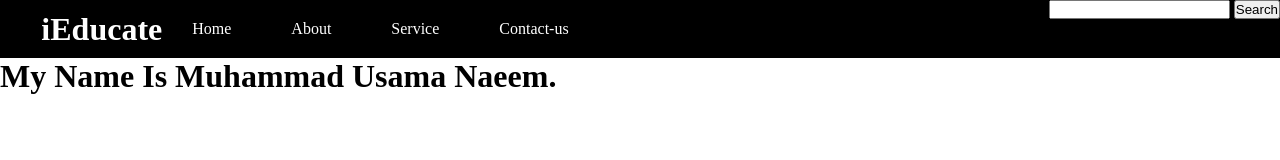
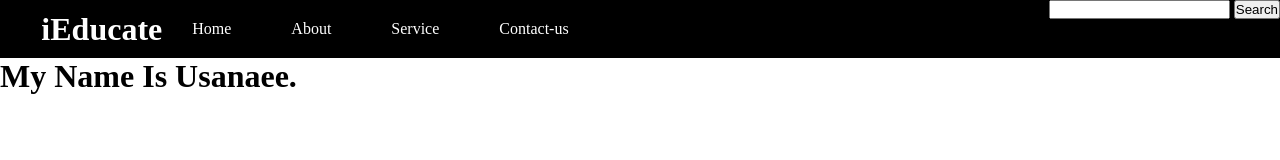
Before and after one commit to Usanaee/iEduacte, a plain HTML site: page index.html in a window 1280 px wide. Drawn offline with Linux system fonts and the light colour scheme.

Commit message:
Add Change

```diff
--- a/index.html
+++ b/index.html
@@ -21,7 +21,7 @@
                 <button class="btn btn-sm">Search</button>
             </div>
         </div>
-        <h1>My Name Is Muhammad Usama Naeem.</h1>
+        <h1>My Name Is Usanaee.</h1>
     </header>
 </body>
 </html>
```
